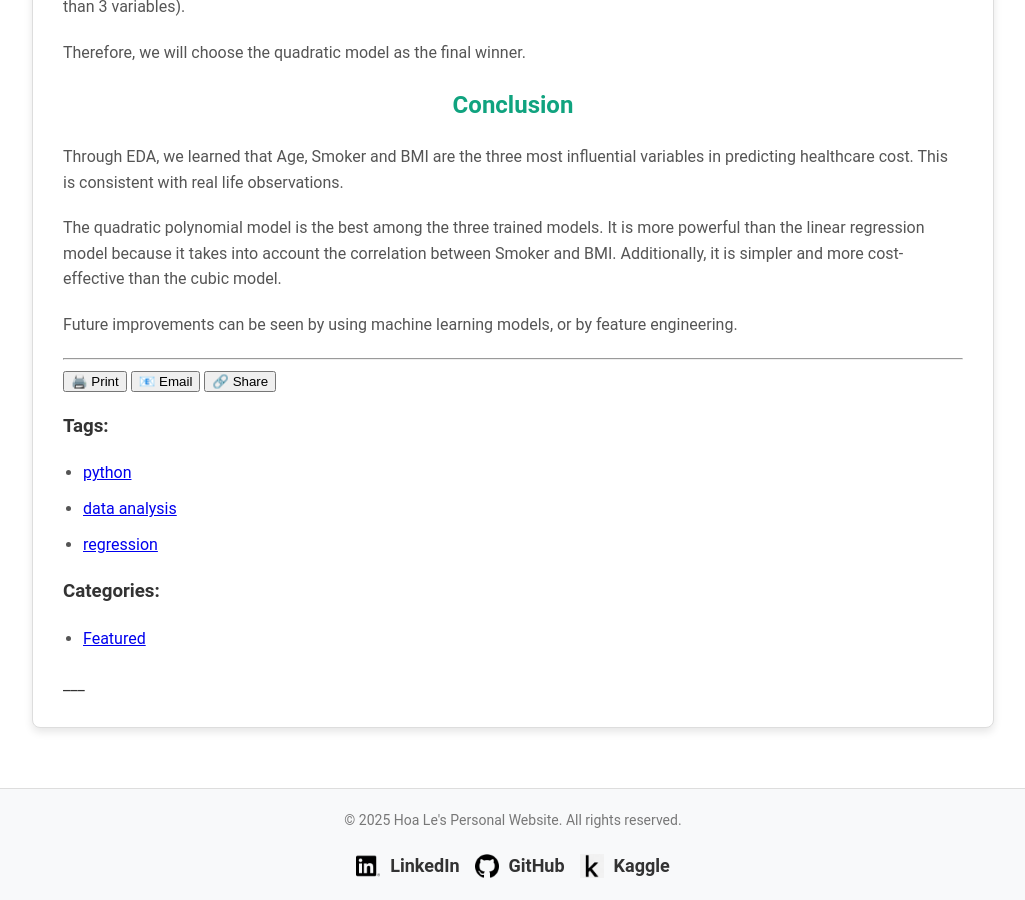
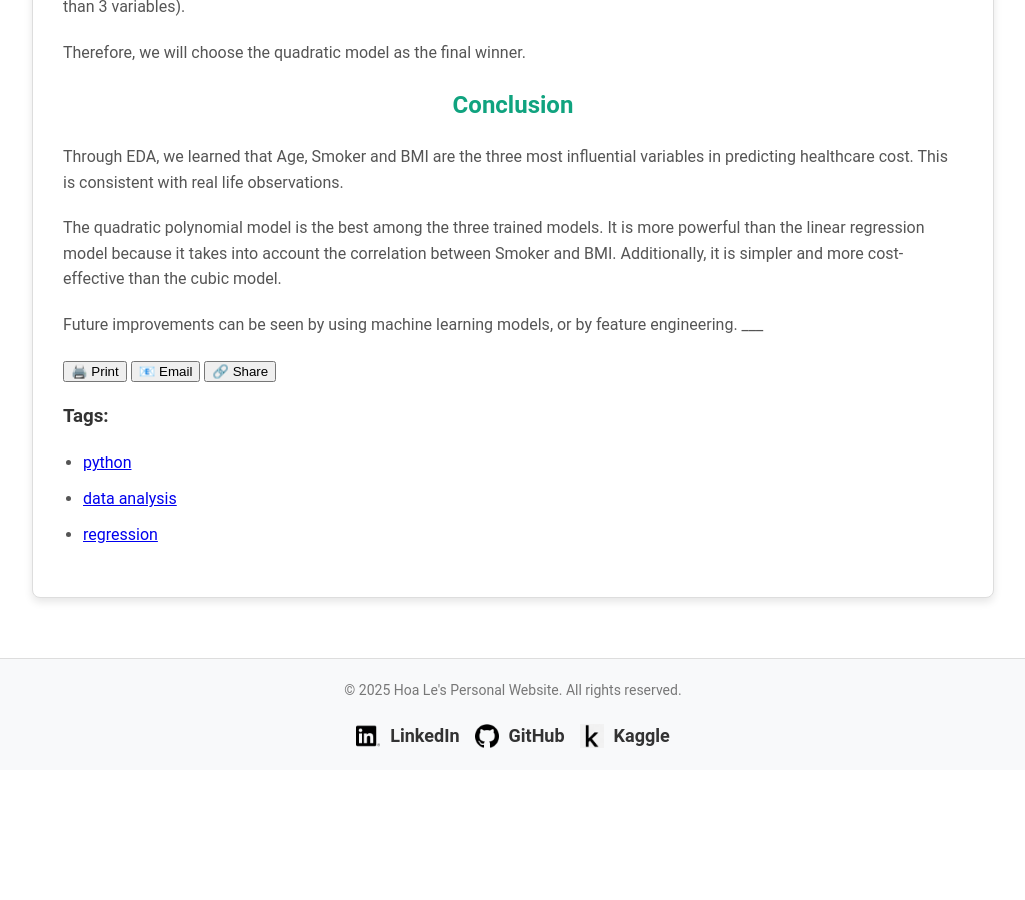
Before and after one commit to Hoale2908/hoale2908.github.io, a Jekyll site: the page built from _posts/2025-02-01-healthcare-insurance-eda-and-prediction-using-regression-models.md, in a window 1280 px wide and 900 px high, scrolled down 4987 px. Shown: the whole window, without its empty margins (127-1152 px from the left). Built offline with Jekyll 4.4.1, drawn with Linux system fonts in a browser that asks for light colours; after the commit the page ends 5757 px from its top, so only the background shows below that.

Commit message:
Enhance post layout: add tags section and remove categories section for improved clarity

```diff
--- a/_layouts/post_layout.html
+++ b/_layouts/post_layout.html
@@ -3,6 +3,7 @@ layout: default
 images:
   - assets/img/blogpost.png
 categories: [blog]
+tags:
 ---
 
 <article class="post-content">
@@ -36,14 +37,6 @@ categories: [blog]
       {% endfor %}
     </ul>
 
-    <h3>Categories:</h3>
-
-    <ul>
-      {% for category in page.categories %}
-        <li><a href="{{ site.baseurl }}/categories/{{ category | slugify }}">{{ category }}</a></li>
-      {% endfor %}
-    </ul>
-
   </div>
 </article>
 
@@ -70,4 +63,3 @@ categories: [blog]
     }
   }
 </script>
-___
--- a/_posts/2025-02-01-healthcare-insurance-eda-and-prediction-using-regression-models.md
+++ b/_posts/2025-02-01-healthcare-insurance-eda-and-prediction-using-regression-models.md
@@ -79,5 +79,4 @@ Through EDA, we learned that Age, Smoker and BMI are the three most influential
 The quadratic polynomial model is the best among the three trained models. It is more powerful than the linear regression model because it takes into account the correlation between Smoker and BMI. Additionally, it is simpler and more cost-effective than the cubic model.
 
 Future improvements can be seen by using machine learning models, or by feature engineering.
-
 ___
```
